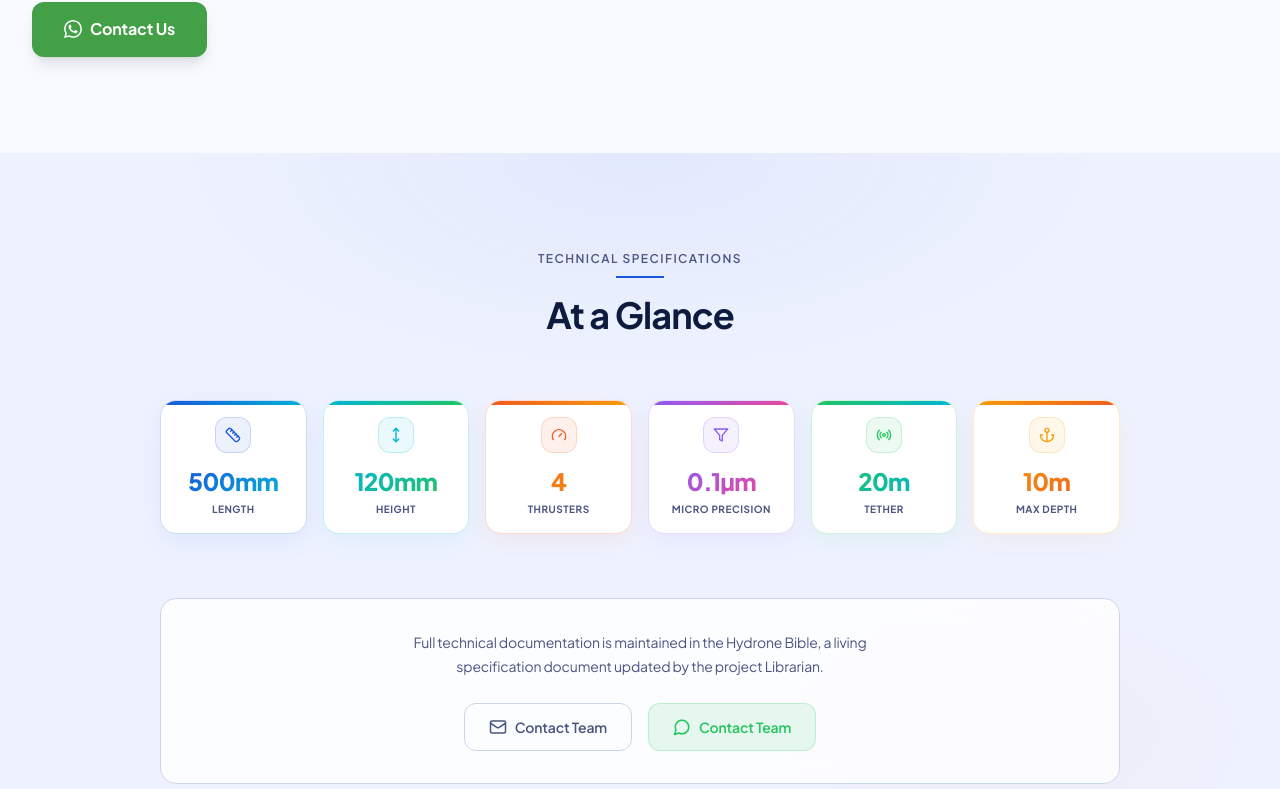
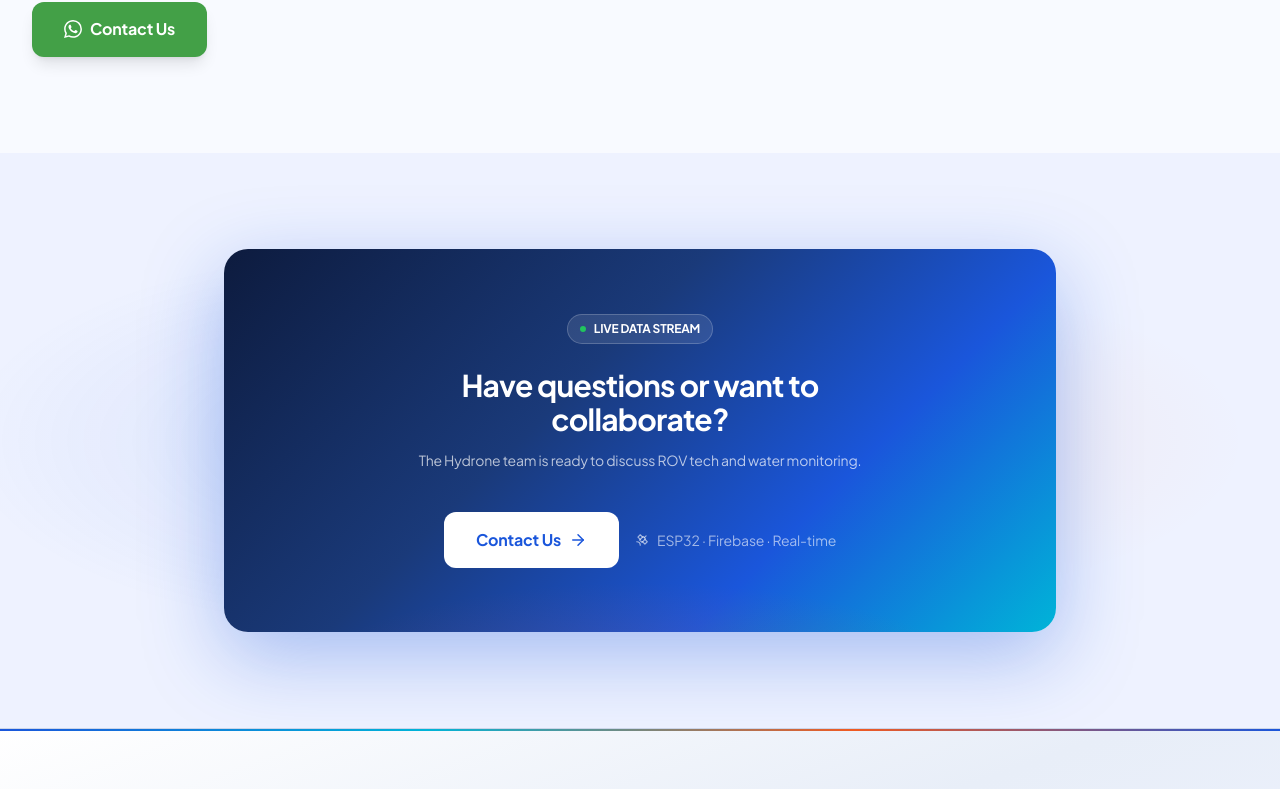
Before and after one commit to prianurislam1825/hydrone, a Next.js app: page /features in a window 1280 px wide. Shown: the part 1693-2482 px from the top of the page. Built offline with nearby package versions, Linux system fonts and the light colour scheme.

Commit message:
fix: remove SpecsSection (At a Glance) from Features menu page

```diff
--- a/app/(public)/features/page.tsx
+++ b/app/(public)/features/page.tsx
@@ -4,7 +4,6 @@ import LandingFooter from '@/components/landing/LandingFooter'
 import LandingNav from '@/components/landing/LandingNav'
 import PageHeader from '@/components/landing/PageHeader'
 import ProductSection from '@/components/landing/ProductSection'
-import SpecsSection from '@/components/landing/SpecsSection'
 import type { Metadata } from 'next'
 
 export const metadata: Metadata = {
@@ -27,7 +26,6 @@ export default function FeaturesPage() {
       <main>
         <FeaturesSection />
         <ProductSection />
-        <SpecsSection />
         <CtaSection />
       </main>
       <LandingFooter />
```
